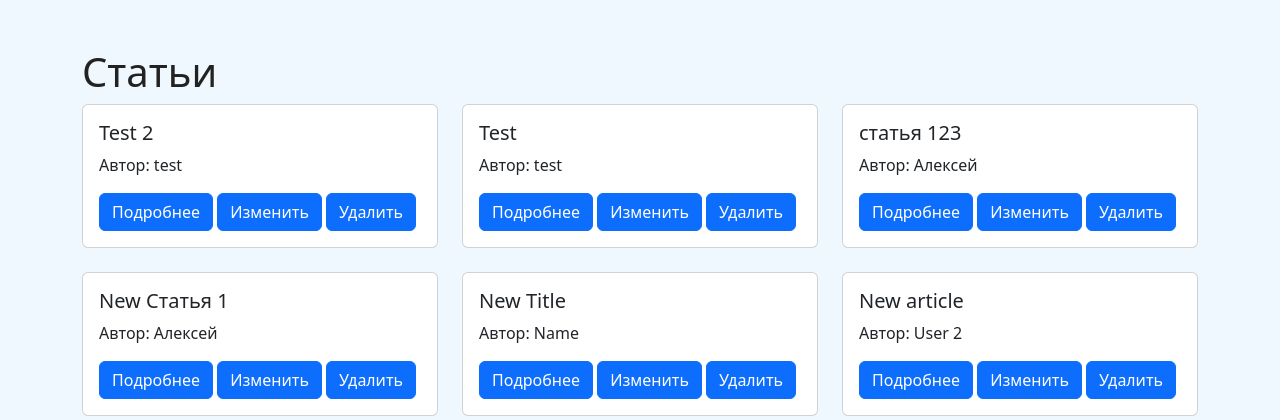
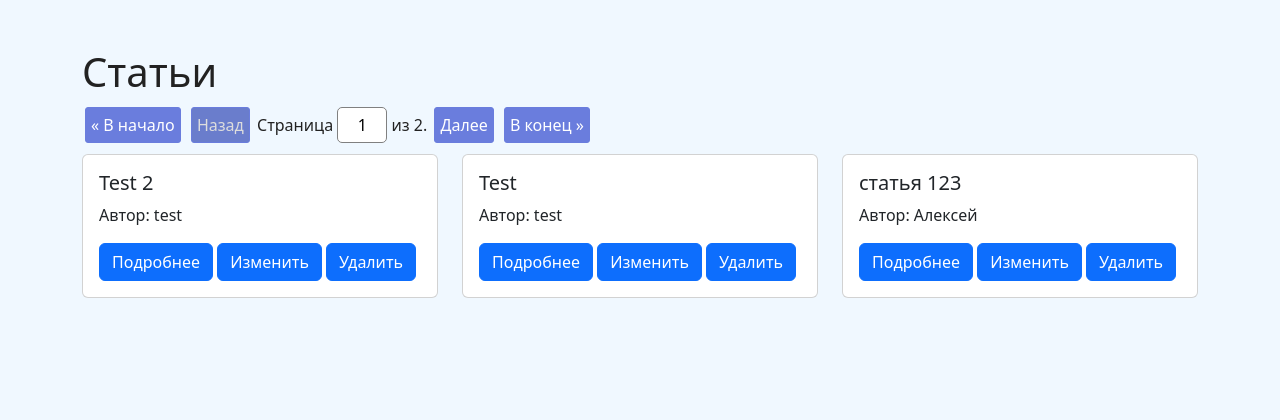
Before and after one commit to k2Raven/article_projects, a Django app: page / in a window 1280 px wide. Shown: the part 56-476 px from the top of the page. Run offline with Django 5.2, Linux system fonts and the light colour scheme; data comes from the database, SQL or seed files in the repository.

Commit message:
Добавил пагинацию на страницу со списком статей

```diff
--- a/source/webapp/static/css/style.css
+++ b/source/webapp/static/css/style.css
@@ -2,7 +2,49 @@ body {
     background: aliceblue;
     color: #222222;
 }
-img{
+
+img {
     width: 200px;
     height: auto;
 }
+
+.pagination {
+    text-align: center;
+}
+
+.pagination a, .pagination .page-disabled {
+    display: inline-block;
+    border: solid 1px #6a7ddd;
+    border-radius: 3px;
+    padding: 5px;
+    margin: 3px;
+}
+
+.pagination a {
+    background: #6a7ddd;
+    color: white;
+    text-decoration: none;
+}
+
+.pagination a:hover {
+    background: #6a7dff;
+    text-decoration: underline;
+}
+
+.pagination .page-disabled {
+    background: #6a7dcc;
+    color: #dddddd
+}
+
+.pagination .current-page {
+    display: inline-block;
+}
+
+.pagination .current-page input {
+    width: 50px;
+    padding: 5px 7px;
+    font-size: inherit;
+    border-radius: 5px;
+    text-align: center;
+    border: solid 1px gray;
+}
--- a/source/webapp/templates/articles/index.html
+++ b/source/webapp/templates/articles/index.html
@@ -8,6 +8,11 @@
 
 {% block content %}
     <h1>Статьи</h1>
+    {% if is_paginated %}
+        <div class="my-2">
+        {% include 'partial/pagination.html' %}
+        </div>
+    {% endif %}
     <div class="row row-cols-1 row-cols-md-3 g-4">
         {% for article in articles %}
             <div class="col">
--- /dev/null
+++ b/source/webapp/templates/partial/pagination.html
@@ -0,0 +1,24 @@
+<div class="pagination">
+    <span class="step-links">
+        <a href="?page=1">&laquo; В начало</a>
+        {% if page_obj.has_previous %}
+            <a href="?page={{ page_obj.previous_page_number }}">Назад</a>
+        {% else %}
+            <span class="page-disabled">Назад</span>
+        {% endif %}
+
+        <form class="current-page" method="get">
+            <label for="page">
+                Страница <input type="text" name="page" id="page" value="{{ page_obj.number }}">
+                из {{ page_obj.paginator.num_pages }}.
+            </label>
+        </form>
+
+        {% if page_obj.has_next %}
+            <a href="?page={{ page_obj.next_page_number }}">Далее</a>
+        {% else %}
+            <span class="page-disabled">Далее</span>
+        {% endif %}
+        <a href="?page={{ page_obj.paginator.num_pages }}">В конец &raquo;</a>
+    </span>
+</div>
--- a/source/webapp/views/articles.py
+++ b/source/webapp/views/articles.py
@@ -6,13 +6,11 @@ from webapp.models import Article
 
 class ArticleListView(ListView):
     model = Article
-    # queryset = Article.objects.filter(title__icontains='article')
     template_name = 'articles/index.html'
     context_object_name = 'articles'
     ordering = ['-created_at']
-
-    # def get_queryset(self):
-    #     return super().get_queryset().filter(title__icontains='article')
+    paginate_by = 3
+    paginate_orphans = 2
 
 
 class ArticleDetailView(TemplateView):
```
